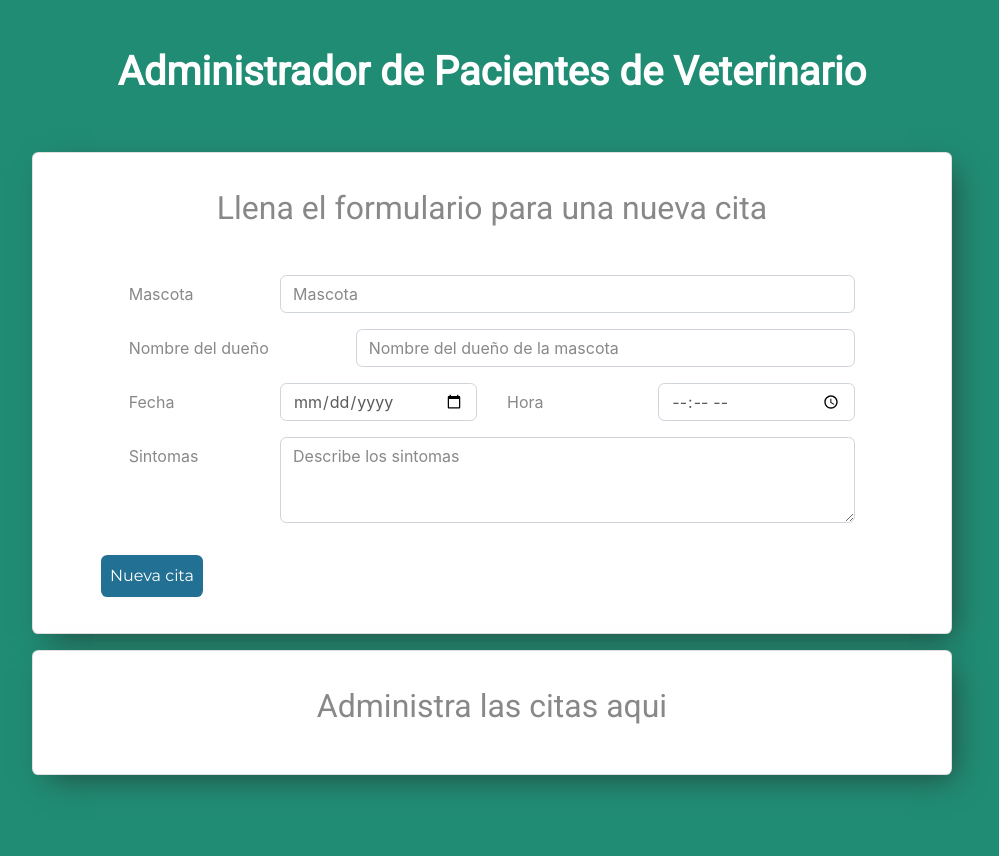
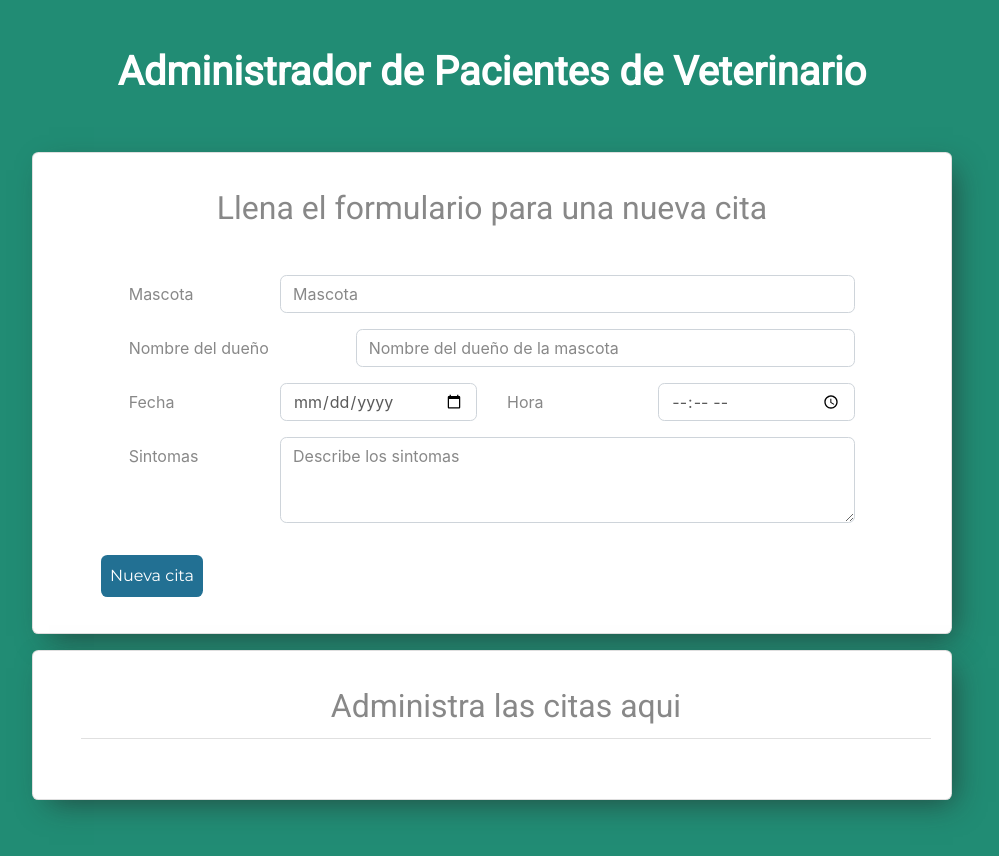
Before and after one commit to CesarRivasP/vet-admin, a React (Create React App) app: page / in a window 1280 px wide. Shown: the top 856 px of the page, without its empty margins (148-1147 px from the left). Built offline with nearby package versions, Linux system fonts and the light colour scheme.

Commit message:
implemented proptypes and added divider

```diff
--- a/src/components/appointment-list.js
+++ b/src/components/appointment-list.js
@@ -1,14 +1,17 @@
 import React from 'react';
+import PropTypes from 'prop-types';
+import Divider from '@material-ui/core/Divider';
 import Appointment from './appointment';
 
 const AppointmentList = ({ appointments, deleteAppointment }) => (
   <div className="card mt-0 py-3 card-style">
-    <div className="card-body pl-10">
+    <div className="card-body pl-5">
       <h2 className="card-title text-center title-form">
         Administra las citas aqui
       </h2>
+      <Divider />
 
-      <div className="lista-citas">
+      <div className="lista-citas mt-4">
         {
           appointments.map((appointment) => (
             <Appointment key={appointment.id} appointment={appointment} deleteAppointment={deleteAppointment} />
@@ -19,4 +22,9 @@ const AppointmentList = ({ appointments, deleteAppointment }) => (
   </div>
 );
 
+AppointmentList.propTypes = {
+  appointments: PropTypes.array.isRequired,
+  deleteAppointment: PropTypes.func.isRequired
+}
+
 export default AppointmentList;
```
